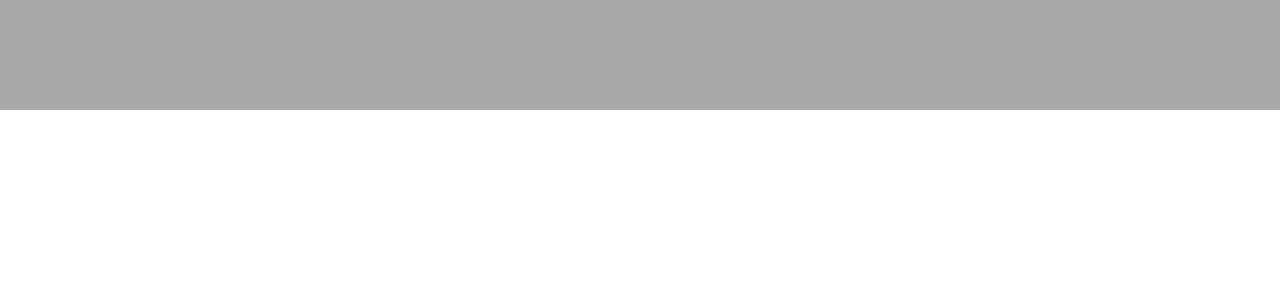
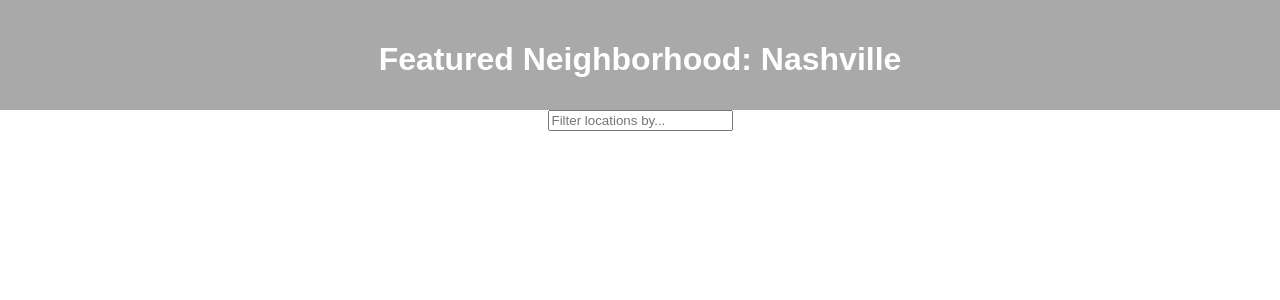
Before and after one commit to mauderica/fend-project-neighborhood-map-react, a React (Create React App) app in the folder my-neighborhood-map-app/: page / in a window 1280 px wide. Shown: the top 300 px of the page. Built offline with nearby package versions, Linux system fonts and the light colour scheme.

Commit message:
docs: add title & location filter

```diff
--- a/my-neighborhood-map-app/src/App.js
+++ b/my-neighborhood-map-app/src/App.js
@@ -2,11 +2,25 @@
 import './App.css';
 
 class App extends Component {
+  state = {
+    query: '',
+  }
+
+  updateQuery = (userInput) => {
+    this.setState({ query: userInput });
+  }
+
   render() {
     return (
       <div className="App">
         <header className="App-header">
+          <h1>Featured Neighborhood: Nashville</h1>
         </header>
+        <div className="location-filter">
+          <input type="text" placeholder="Filter locations by..."
+            value={this.state.query}
+            onChange={(event) => this.updateQuery(event.target.value)} />
+        </div>
       </div>
     );
   }
```
